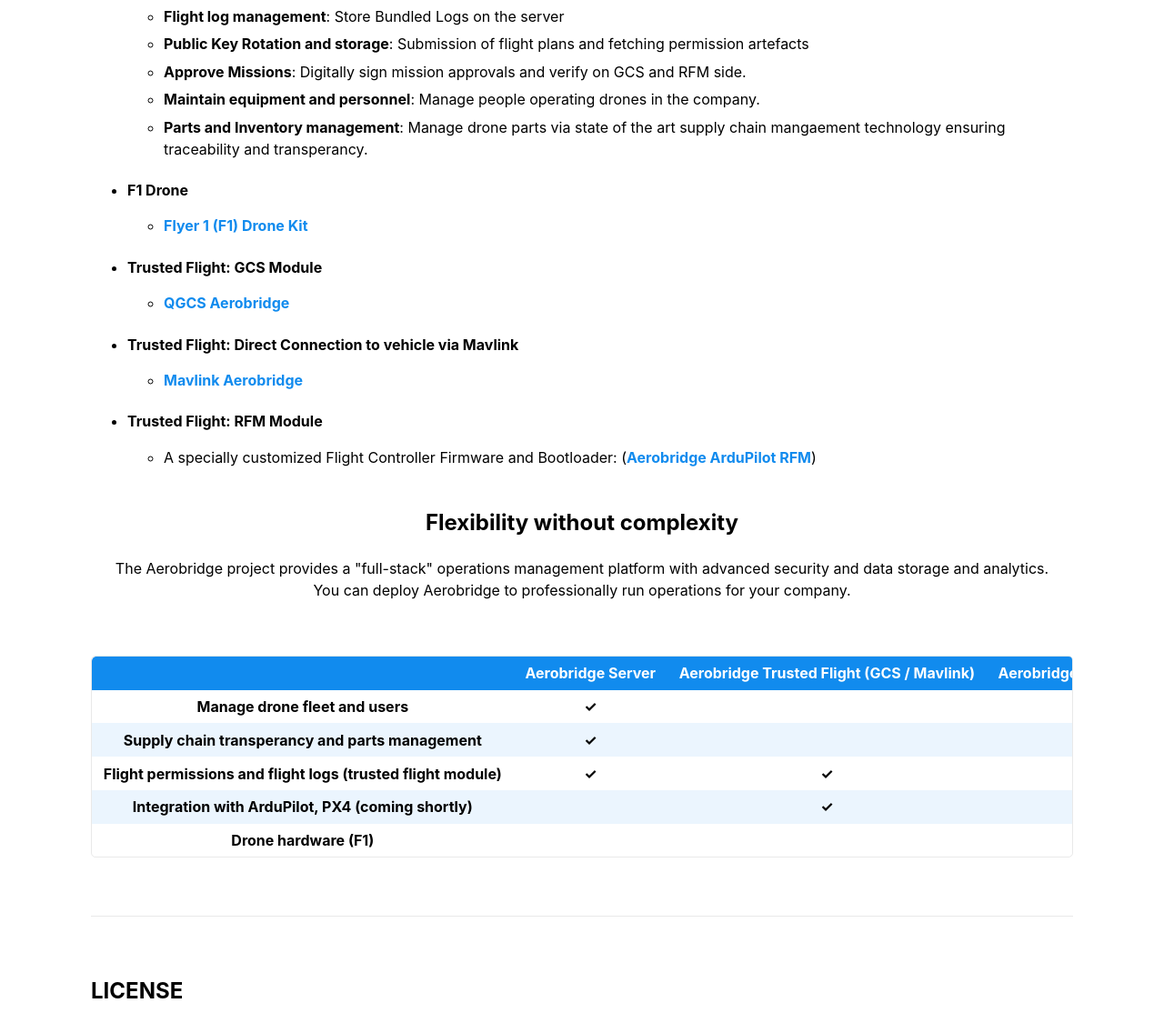
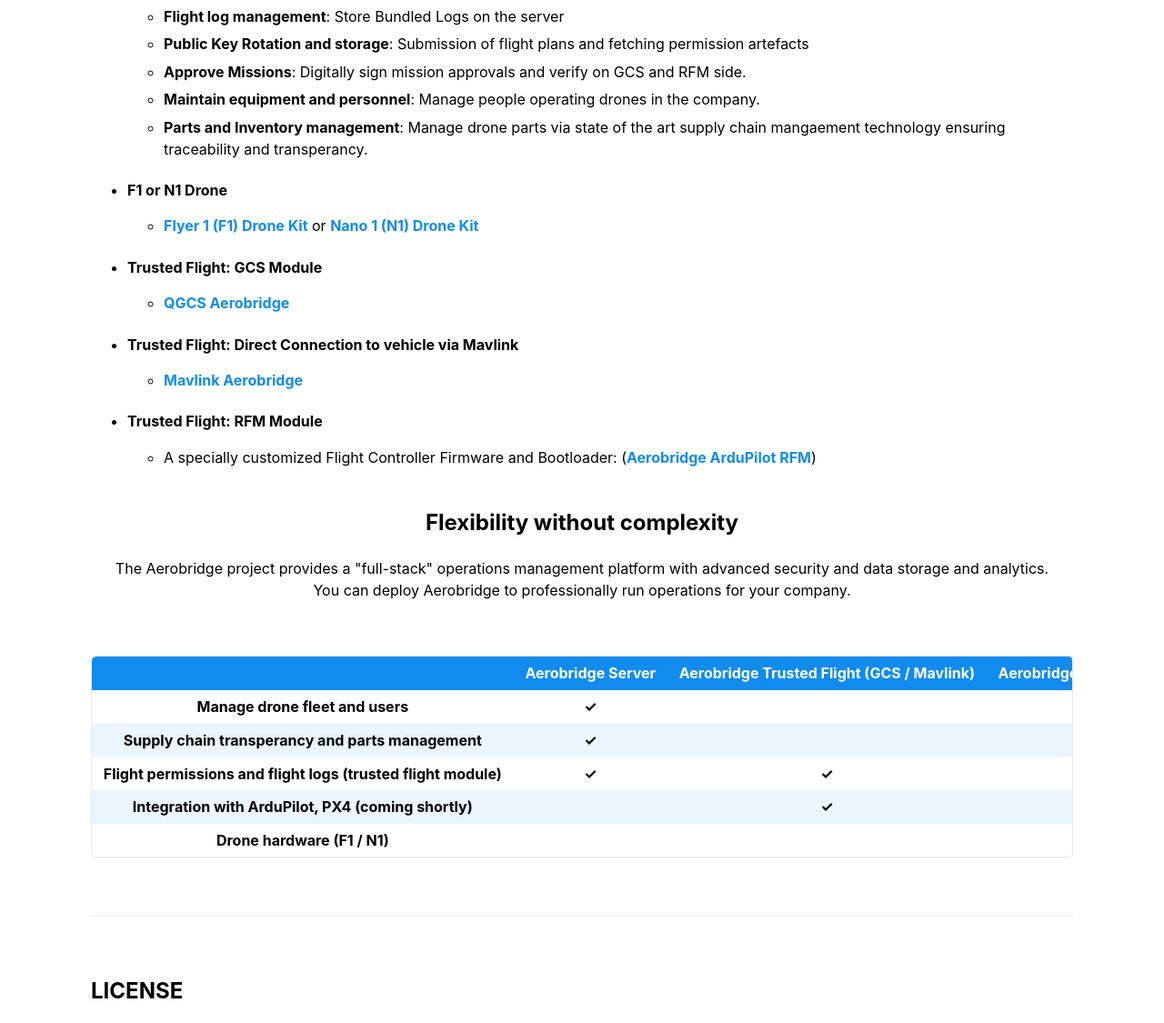
Before and after one commit to openskies-sh/aerobridge-homepage, a plain HTML site: page index.html in a window 1280 px wide. Shown: the part 1904-3029 px from the top of the page at 91% size. Drawn offline with Linux system fonts and the light colour scheme.

Commit message:
Update index.html

```diff
--- a/index.html
+++ b/index.html
@@ -85,9 +85,9 @@
                     </ul>
                 </li>
                 <li>
-                    <p><strong>F1 Drone</strong></p>
+                    <p><strong>F1 or N1 Drone</strong></p>
                     <ul>
-                        <li><a href="https://f1.aerobridge.io">Flyer 1 (F1) Drone Kit</a></li>
+                        <li><a href="https://f1.aerobridge.io">Flyer 1 (F1) Drone Kit</a> or <a href="https://n1.aerobridge.io">Nano 1 (N1) Drone Kit</a></li>
                     </ul>
                 </li>
                 <li>
@@ -150,7 +150,7 @@
                     <td></td>
                   </tr>
                   <tr>
-                    <th>Drone hardware (F1)</th>
+                    <th>Drone hardware (F1 / N1)</th>
                     <td></td>
                     <td></td>
                     <td><b>&#10003;</b></td>
```
